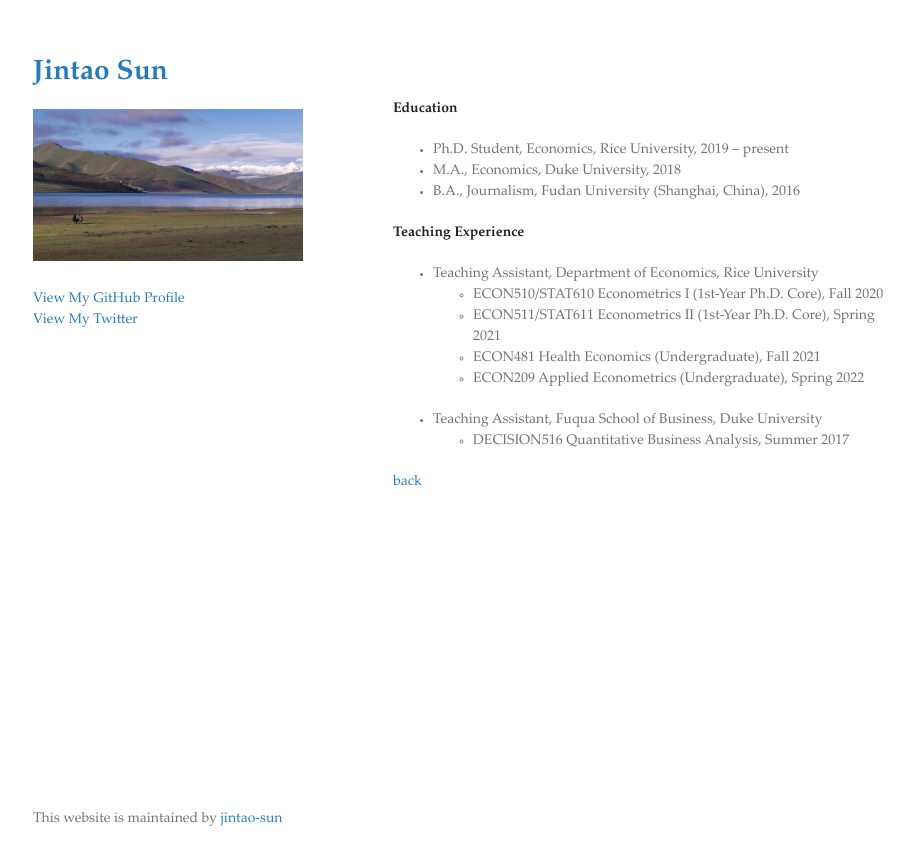
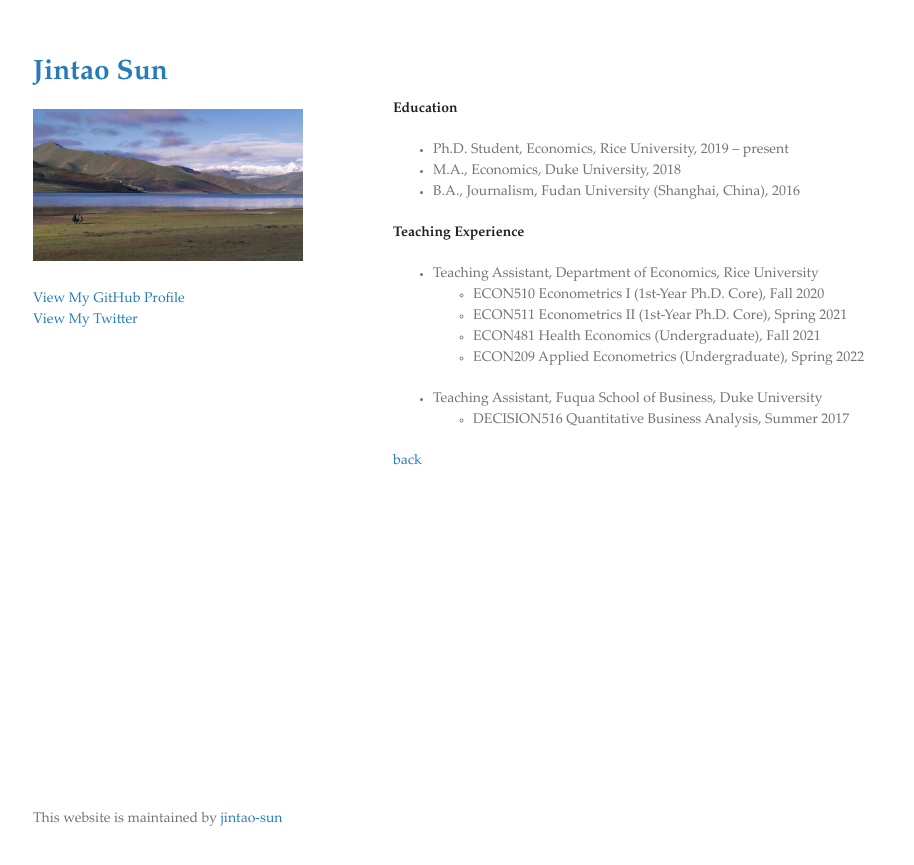
Before and after one commit to jintao-sun/jintao-sun.github.io, a Jekyll site: the page built from curriculum-vitae.md, in a window 1280 px wide. Shown: the top 865 px of the page, without its empty margins (177-1091 px from the left). Built offline with Jekyll 4.4.1, drawn with Linux system fonts in a browser that asks for light colours; the repository's description, which GitHub fills in, is left out.

Commit message:
Update curriculum-vitae.md

```diff
--- a/curriculum-vitae.md
+++ b/curriculum-vitae.md
@@ -13,8 +13,8 @@ layout: default
 **Teaching Experience**
 
 - Teaching Assistant, Department of Economics, Rice University
-  - ECON510/STAT610 Econometrics I (1st-Year Ph.D. Core), Fall 2020
-  - ECON511/STAT611 Econometrics II (1st-Year Ph.D. Core), Spring 2021
+  - ECON510 Econometrics I (1st-Year Ph.D. Core), Fall 2020
+  - ECON511 Econometrics II (1st-Year Ph.D. Core), Spring 2021
   - ECON481 Health Economics (Undergraduate), Fall 2021
   - ECON209 Applied Econometrics (Undergraduate), Spring 2022
 - Teaching Assistant, Fuqua School of Business, Duke University
```
